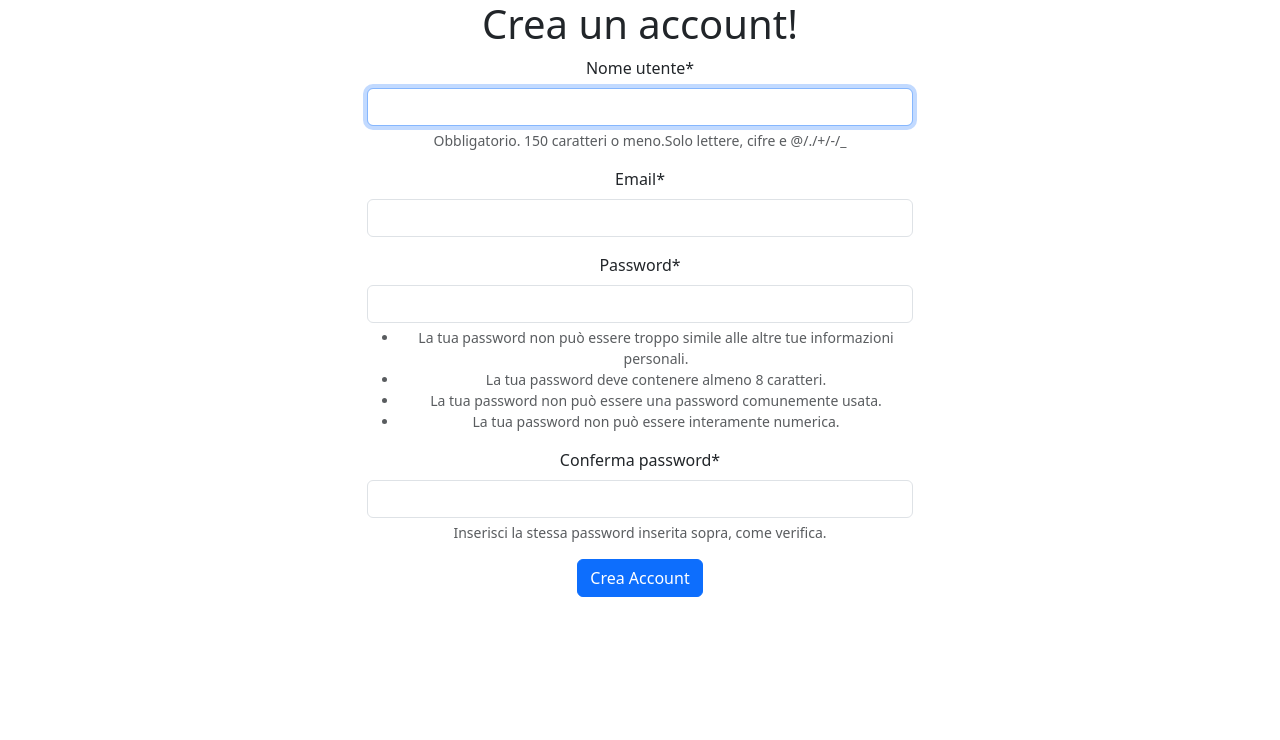
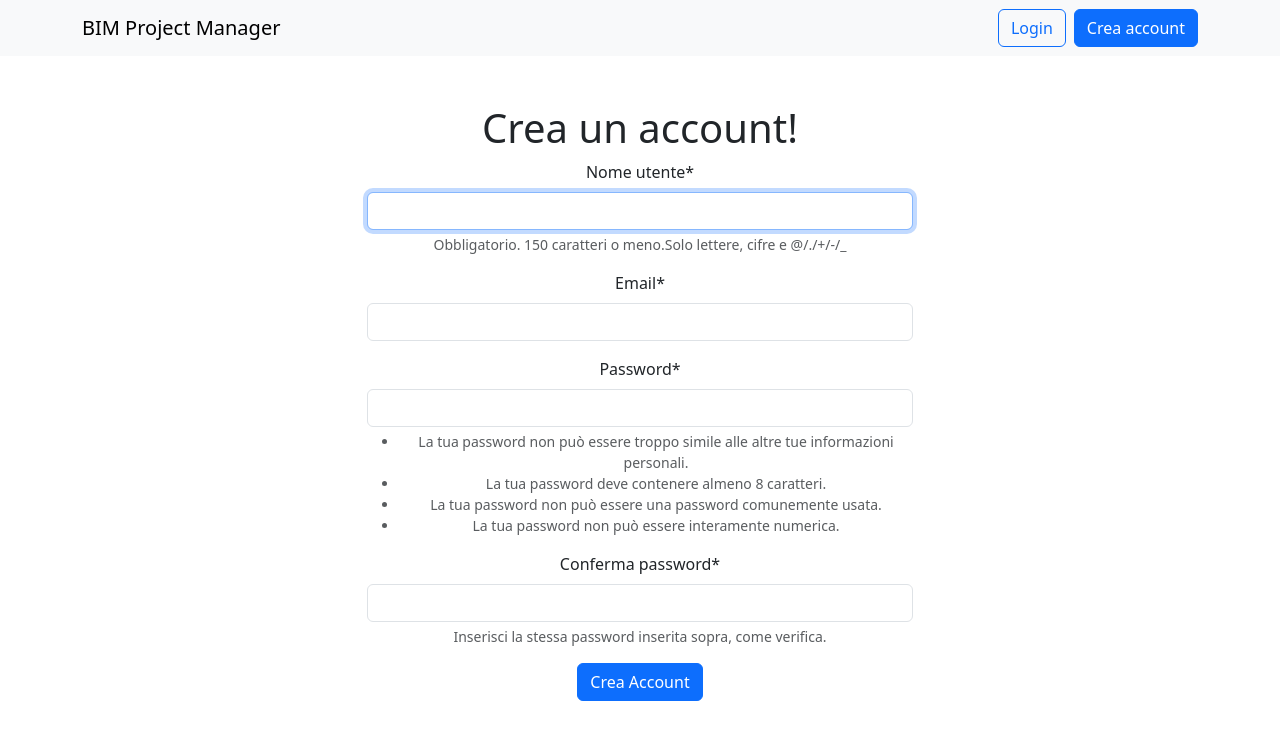
Before and after one commit to zioscuro/LRA-BIM-Project-Manager, a Django app: page /accounts/create-account/ in a window 1280 px wide. Shown: the top 740 px of the page. Run offline with Django 5.2, Linux system fonts and the light colour scheme; some libraries are stand-ins or nearby versions.

Commit message:
Add navbar in template base.html

```diff
--- a/BIM_project_manager/accounts/templates/accounts/create_account.html
+++ b/BIM_project_manager/accounts/templates/accounts/create_account.html
@@ -2,9 +2,10 @@
 {% load crispy_forms_tags %}
 
 {% block content %}
+
   <div class="row justify-content-center">
     <div class="col-6 text-center">
-      <h1>Crea un account!</h1>
+      <h1 class="mt-5">Crea un account!</h1>
       <form method="POST" novalidate>
         {% csrf_token %}
         {{ form|crispy }}
--- a/BIM_project_manager/templates/base.html
+++ b/BIM_project_manager/templates/base.html
@@ -1,18 +1,33 @@
-<!doctype html>
+<!DOCTYPE html>
 <html lang="it">
   <head>
-    <meta charset="utf-8">
-    <meta name="viewport" content="width=device-width, initial-scale=1">
+    <meta charset="utf-8" />
+    <meta name="viewport" content="width=device-width, initial-scale=1" />
     <title>BIM Project Manager</title>
-    <link href="https://cdn.jsdelivr.net/npm/bootstrap@5.3.3/dist/css/bootstrap.min.css" rel="stylesheet" integrity="sha384-QWTKZyjpPEjISv5WaRU9OFeRpok6YctnYmDr5pNlyT2bRjXh0JMhjY6hW+ALEwIH" crossorigin="anonymous">
+    <link
+      href="https://cdn.jsdelivr.net/npm/bootstrap@5.3.3/dist/css/bootstrap.min.css"
+      rel="stylesheet"
+      integrity="sha384-QWTKZyjpPEjISv5WaRU9OFeRpok6YctnYmDr5pNlyT2bRjXh0JMhjY6hW+ALEwIH"
+      crossorigin="anonymous"
+    />
   </head>
   <body>
-    <div class="container">
-      {% block content %}
+    <nav class="navbar bg-body-tertiary">
+      <div class="container">
+        <a href="#" class="navbar-brand">BIM Project Manager</a>
+        <div class="d-flex" role="search">
+          <button class="btn btn-outline-primary mx-2" type="submit">Login</button>
+          <button class="btn btn-primary" type="submit">Crea account</button>
+        </div>
+      </div>
+    </nav>
 
-      {% endblock content %}
-    </div>
+    <div class="container">{% block content %} {% endblock content %}</div>
 
-    <script src="https://cdn.jsdelivr.net/npm/bootstrap@5.3.3/dist/js/bootstrap.bundle.min.js" integrity="sha384-YvpcrYf0tY3lHB60NNkmXc5s9fDVZLESaAA55NDzOxhy9GkcIdslK1eN7N6jIeHz" crossorigin="anonymous"></script>
+    <script
+      src="https://cdn.jsdelivr.net/npm/bootstrap@5.3.3/dist/js/bootstrap.bundle.min.js"
+      integrity="sha384-YvpcrYf0tY3lHB60NNkmXc5s9fDVZLESaAA55NDzOxhy9GkcIdslK1eN7N6jIeHz"
+      crossorigin="anonymous"
+    ></script>
   </body>
 </html>
```
